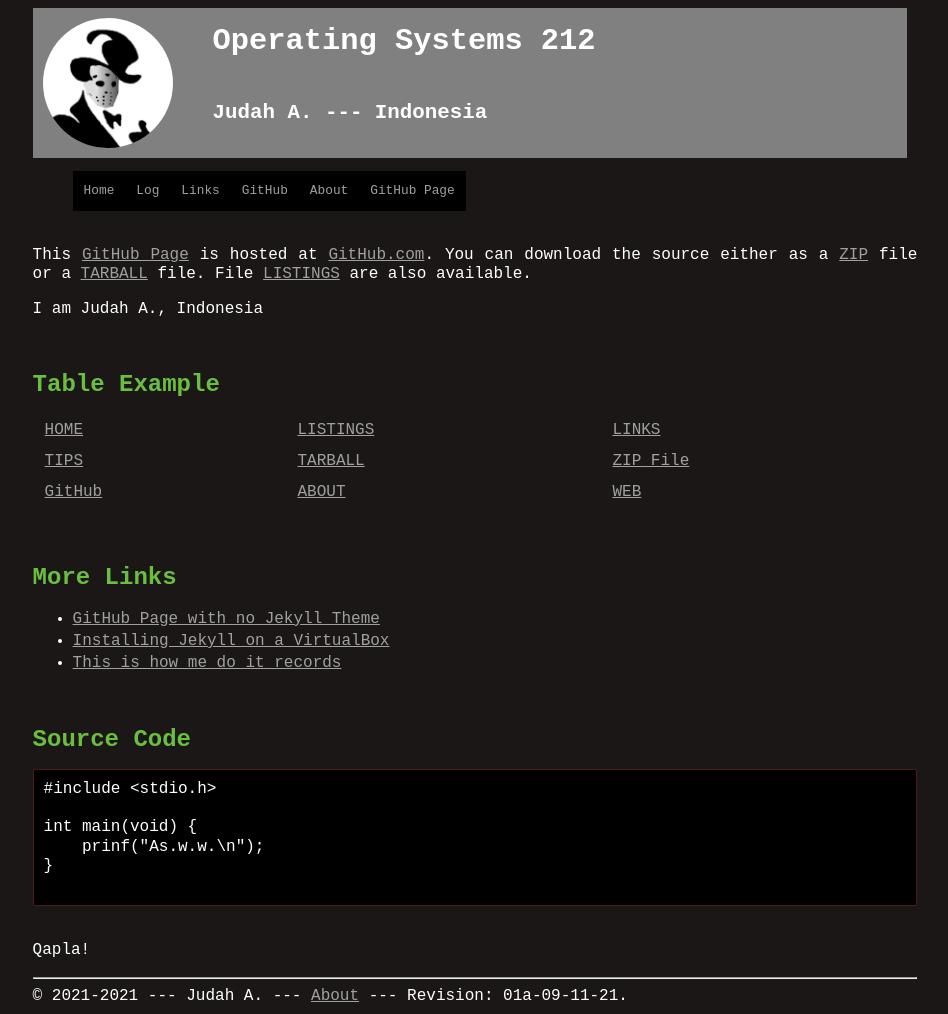
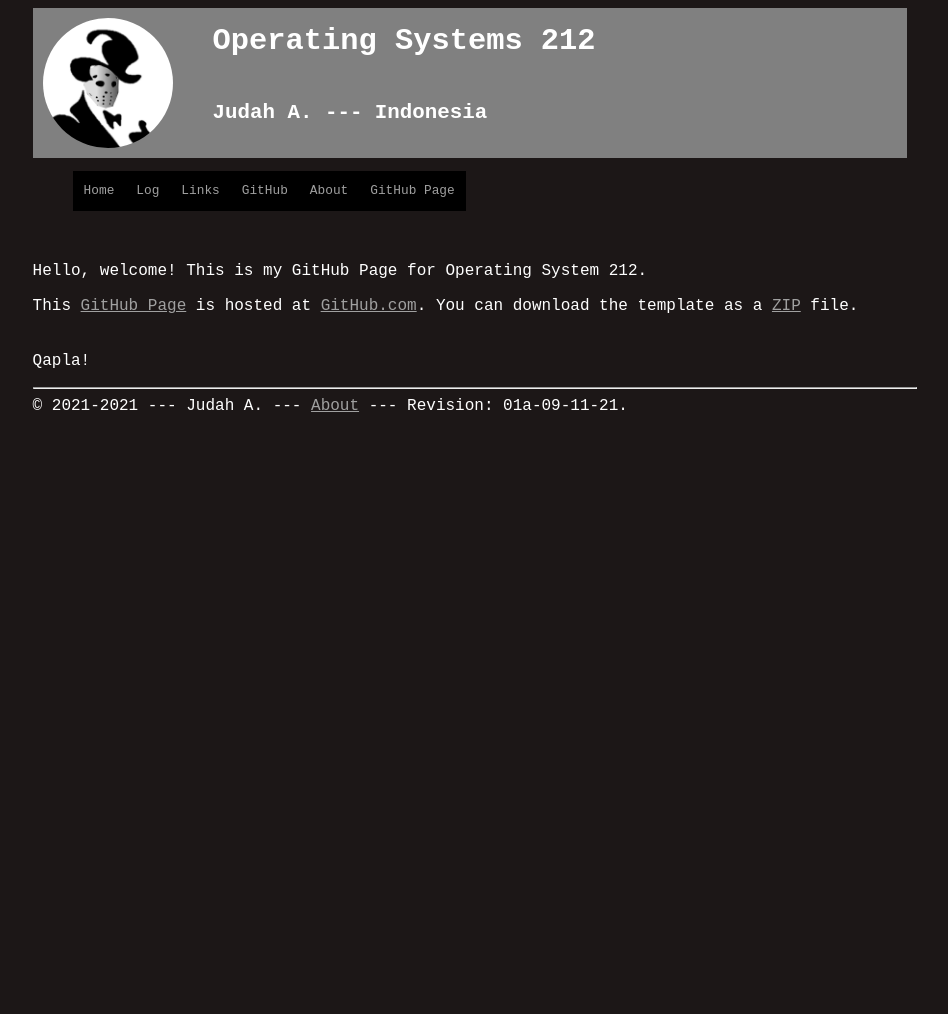
Before and after one commit to ariiesaka/os212, a Jekyll site: the page built from index.md, in a window 1280 px wide. Shown: the whole page, without its empty margins (165-1113 px from the left). Built offline with Jekyll 4.4.1, drawn with Linux system fonts in a browser that asks for light colours; after the commit the page ends 900 px from its top, so only the background shows below that.

Commit message:
Edit index.md

````diff
--- a/index.md
+++ b/index.md
@@ -2,39 +2,17 @@
 ---
 
 <br>
+
+Hello, welcome!
+This is my GitHub Page for Operating System 212.
+
+
 This [GitHub Page](https://pages.github.com/) is hosted at [GitHub.com]({{ site.urlgithub }}).
-You can download the source either as a
-[ZIP]({{ site.baseurl }}/template.zip) file or a
-[TARBALL]({{ site.baseurl }}/template.tar.bz2) file.
-File [LISTINGS]({{ site.baseurl }}/000.html) are also available.
+You can download the template as a
+[ZIP]({{ site.baseurl }}/template.zip) file.
 
-I am {{ site.author }}, {{ site.address }}
 
-<br>
-## Table Example
 
-| [HOME]({{ site.baseurl }}/) | [LISTINGS]({{ site.baseurl }}/000.html) | [LINKS]({{ site.baseurl }}/LINKS/) |
-| [TIPS]({{ site.baseurl }}/TIPS/) | [TARBALL]({{ site.baseurl }}/template.tar.bz2) | [ZIP File]({{ site.baseurl }}/template.zip) |
-| [GitHub]({{ site.urlgithub }}) | [ABOUT]({{ site.baseurl }}/ABOUT/) | [WEB]({{ site.urlweb }}) |
-
-<br>
-## More Links
-
-* [GitHub Page with no Jekyll Theme](https://doit.vlsm.org/001.md)
-* [Installing Jekyll on a VirtualBox](https://doit.vlsm.org/005.md)
-* [This is how me do it records](https://doit.vlsm.org/)
-
-<br>
-## Source Code
-
-```
-#include <stdio.h>
-
-int main(void) {
-    prinf("As.w.w.\n");
-}
-
-```
 
 <br>
 Qapla!
````
